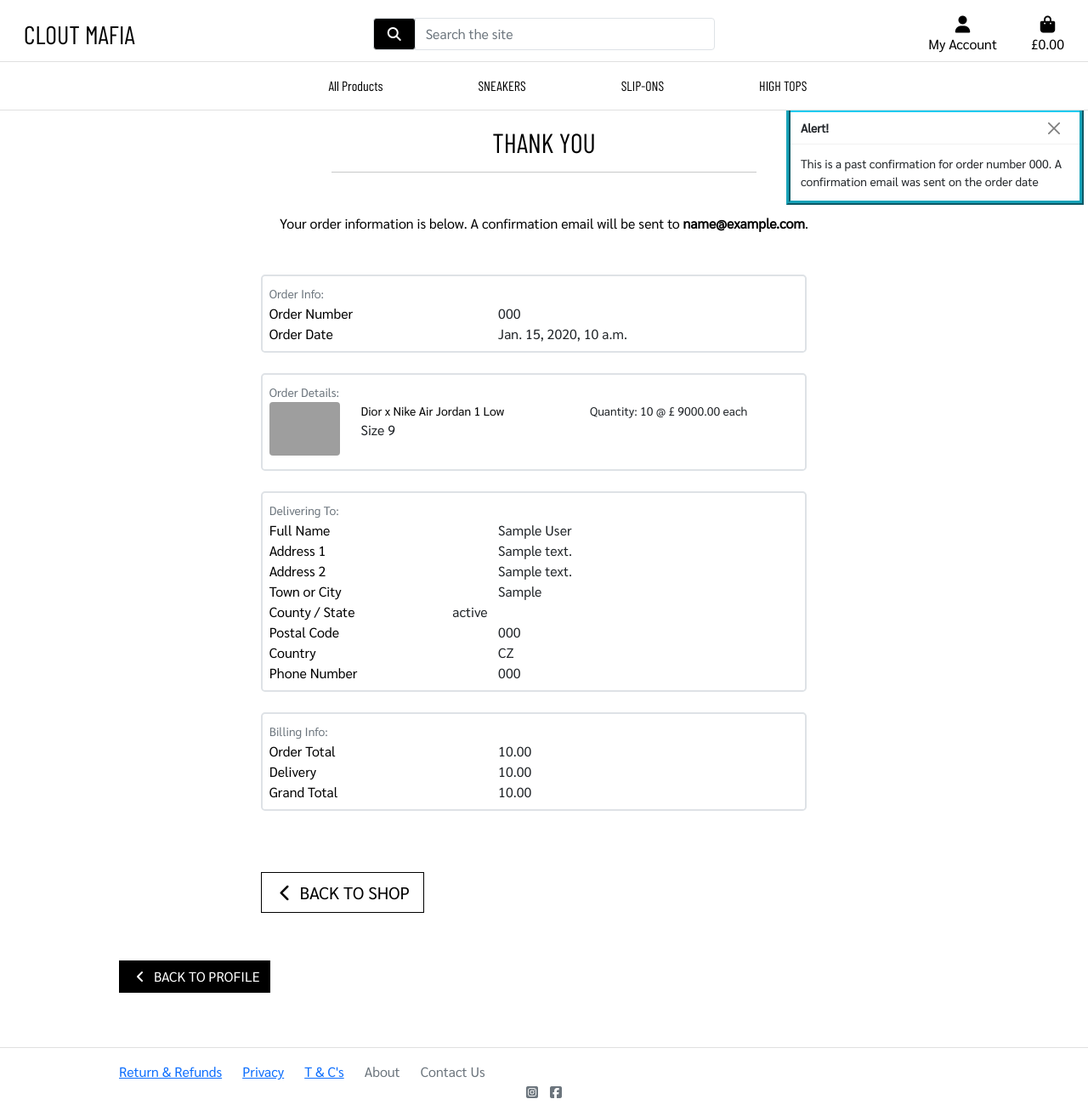
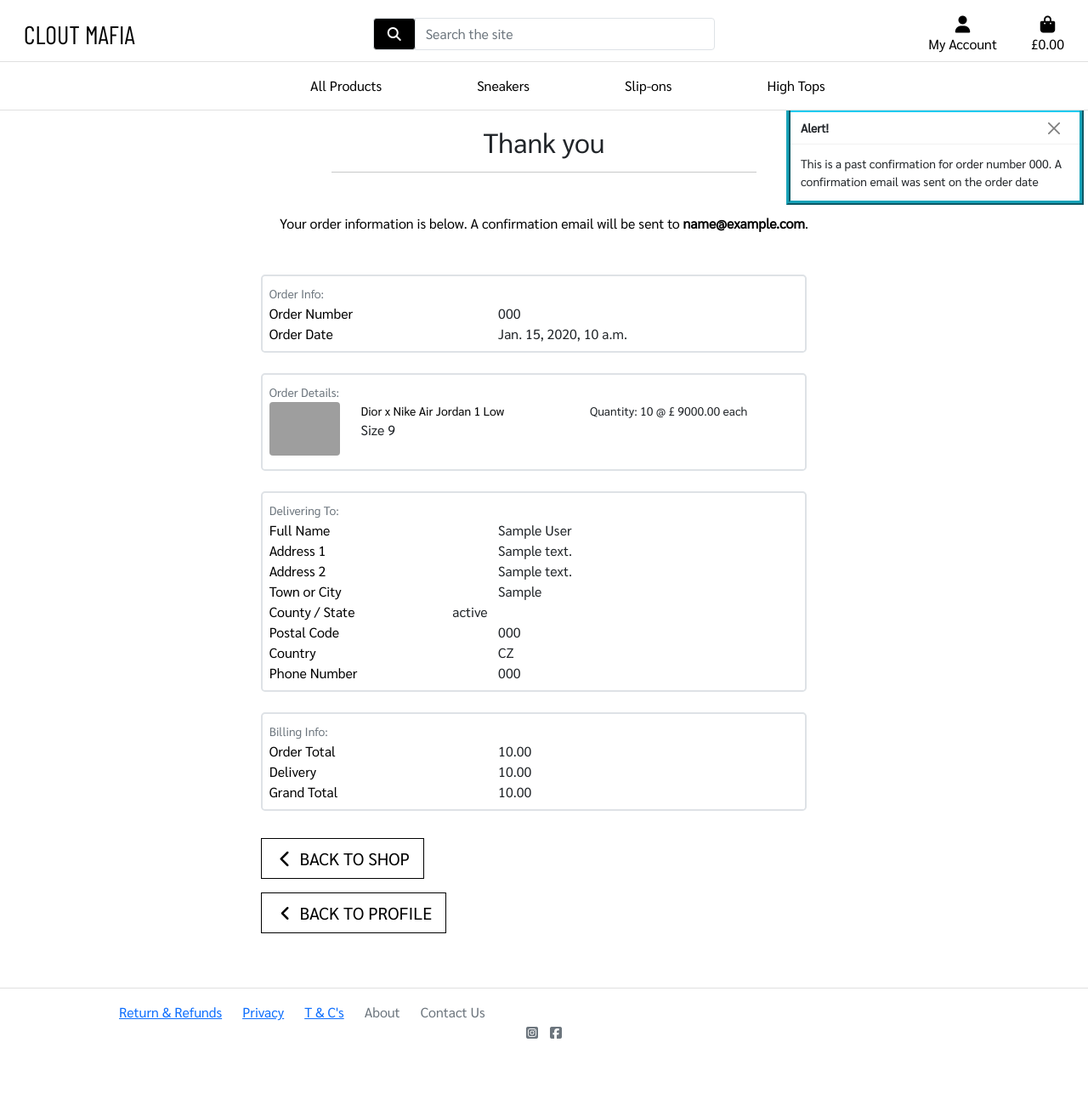
Before and after one commit to adnanmuhtadi/milestone-project-4, a Django app: page /profile/order_history/000 in a window 1280 px wide. Shown: the whole page at 85% size. After the commit the page ends 1222 px from the top, so only its background shows below. Run offline with Django 3.2, Linux system fonts and the light colour scheme; data comes from the database, SQL or seed files in the repository; tables that the repository leaves empty hold one stand-in row (values such as "Sample post"); some libraries are stand-ins or nearby versions; grey boxes are pictures that could not be loaded.

Commit message:
Mod - Amended the styling across the site

```diff
--- a/checkout/templates/checkout/checkout.html
+++ b/checkout/templates/checkout/checkout.html
@@ -43,7 +43,7 @@
                     </div>
                     <!-- Image placeholder for the order -->
                     {% for item in basket_products %}
-                    <div class="row">
+                    <div class="row mb-2">
                         <div class="col-2 mb-1">
                             <a href="{% url 'product_detail' item.product.id %}">
                                 {% if item.product.image %}
--- a/checkout/templates/checkout/checkout_success.html
+++ b/checkout/templates/checkout/checkout_success.html
@@ -21,7 +21,7 @@
     <!-- Title of the page-->
     <div class="row">
         <div class="col text-center mt-lg-5 mt-md-2">
-            <h2 class="custom-font">Thank you</h2>
+            <h2 class="logo-font">Thank you</h2>
             <hr class="w-50 mb-3 mb-md-5 mx-auto">
             <p class="text-black mb-5">Your order information is below. A confirmation email will be sent to
                 <strong>{{ order.email }}</strong>.
@@ -216,26 +216,27 @@
                         </div>
                     </div>
                 </div>
-                <a href="{% url 'products' %}" class="btn btn-outline-black rounded-0 btn-lg my-5">
+
+                <a href="{% url 'products' %}" class="btn btn-outline-black rounded-0 btn-lg my-2">
                     <span class="icon">
                         <i class="fas fa-chevron-left"></i>
                     </span>
                     <span class="text-uppercase">Back to Shop</span>
                 </a>
-            </div>
+
                 <div class="row">
                     <div class="col-12 col-lg-7 text-right">
                         <!-- if the user came from the profile page, allows them to go back to the profile page or home page -->
                         {% if from_profile %}
-                        <a href="{% url 'profile' %}" class="btn btn-black rounded-0 my-2">
-                            <span class="icon mr-2">
+                            <a href="{% url 'profile' %}" class="btn btn-outline-black rounded-0 btn-lg my-2">
+                                <span class="icon">
                                     <i class="fas fa-angle-left"></i>
                                 </span>
                                 <span class="text-uppercase">Back to Profile</span>
                             </a>
                         {% else %}
-                        <a href="{% url 'home' %}" class="btn btn-black rounded-0 my-2">
-                            <span class="icon mr-2">
+                            <a href="{% url 'home' %}" class="btn btn-black rounded-0 btn-lg my-1">
+                                <span class="icon">
                                     <i class="fas fa-angle-left"></i>
                                 </span>
                                 <span class="text-uppercase">Back to Homepage</span>
@@ -246,5 +247,6 @@
             </div>
         </div>
     </div>
+</div>
 
 {% endblock %}
--- a/products/templates/products/product_detail.html
+++ b/products/templates/products/product_detail.html
@@ -92,12 +92,12 @@
                 {% if product.category %}
                 <p class="small mt-1 mb-2">
                     <a class="small text-muted" href="{% url 'products' %}?category={{ product.category.name }}">
-                        <i class="fas fa-tag mr-1"></i>{{ product.category.readable_name }}
+                        <i class="fas fa-tag mr-1"> </i> {{ product.category.readable_name }}
                     </a>
                 </p>
                 {% endif %}
                 {% if product.size %}
-                <p class=""><i class="fas fa-shoe-prints mr-1" name="product_size" id="id_product_size"></i>Size:
+                <p class=""><i class="fas fa-shoe-prints mr-1" name="product_size" id="id_product_size"> </i> Size:
                     {{ product.size }}</p>
                 {% else %}
                 <p class="text-muted">No Size</p>
--- a/templates/includes/main-nav.html
+++ b/templates/includes/main-nav.html
@@ -1,5 +1,5 @@
 <!-- Second navigation bar which is the filtered products.-->
-<div class="collapse navbar-collapse title" id="main-nav">
+<div class="collapse navbar-collapse" id="main-nav">
     <ul class="navbar-nav w-auto mx-auto">
         <li class="nav-item dropdown">
             <a class="font-weight-bold nav-link text-black mx-5 d-inline-block" href="#"
@@ -17,7 +17,7 @@
 
         <li class="nav-item dropdown">
             <!-- Drop down menu for 'Sneakers' category -->
-            <a class="custom-font font-weight-bold nav-link text-black mx-5 d-inline-block" href="#" id="sneakers-link"
+            <a class="font-weight-bold nav-link text-black mx-5 d-inline-block" href="#" id="sneakers-link"
                 data-bs-toggle="dropdown" aria-haspopup="true" aria-expanded="false">
                 Sneakers
             </a>
@@ -30,7 +30,7 @@
 
         <li class="nav-item dropdown">
             <!-- Drop down menu for 'slip ons' category -->
-            <a class="custom-font font-weight-bold nav-link text-black mx-5 d-inline-block" href="#" id="slip-on-link"
+            <a class="font-weight-bold nav-link text-black mx-5 d-inline-block" href="#" id="slip-on-link"
                 data-bs-toggle="dropdown" aria-haspopup="true" aria-expanded="false">
                 Slip-ons
             </a>
@@ -43,7 +43,7 @@
 
         <li class="nav-item dropdown">
             <!-- Drop down menu for 'high tops' category -->
-            <a class="custom-font font-weight-bold nav-link text-black mx-5 d-inline-block" href="#" id="high-tops-link"
+            <a class="font-weight-bold nav-link text-black mx-5 d-inline-block" href="#" id="high-tops-link"
                 data-bs-toggle="dropdown" aria-haspopup="true" aria-expanded="false">
                 High Tops
             </a>
```
Lines whose indentation alone changed are shown as unchanged.
